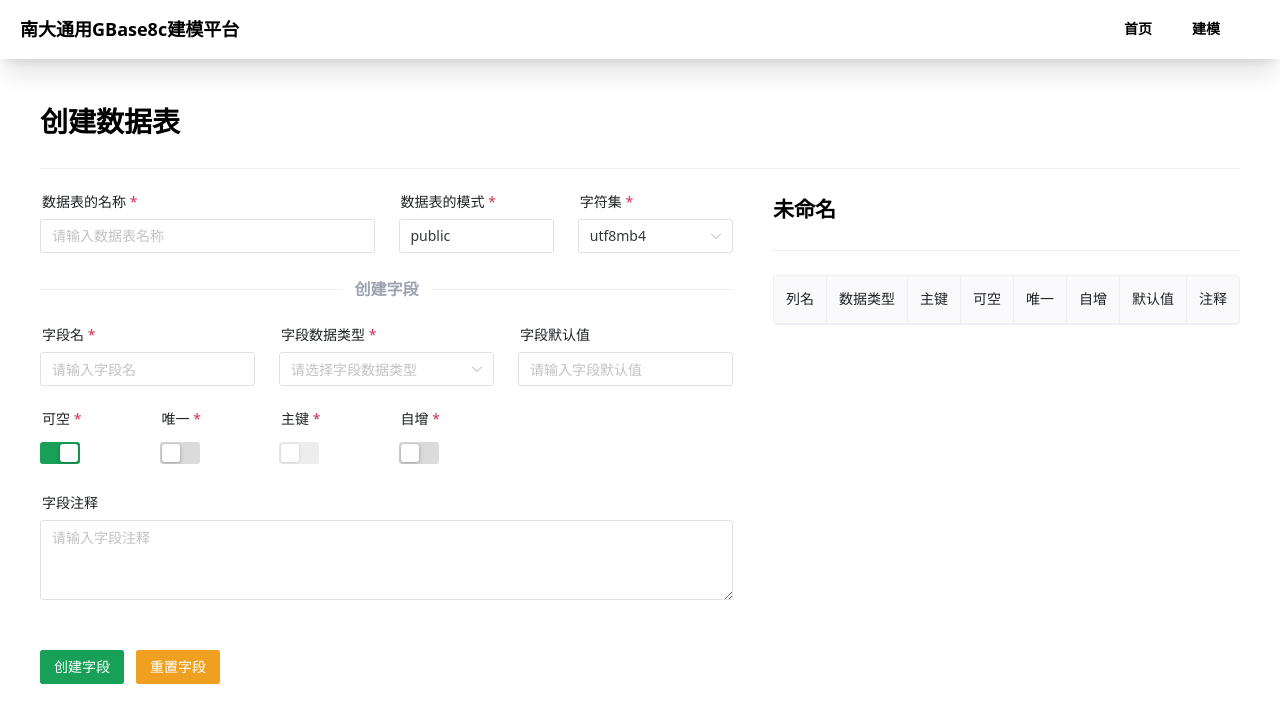
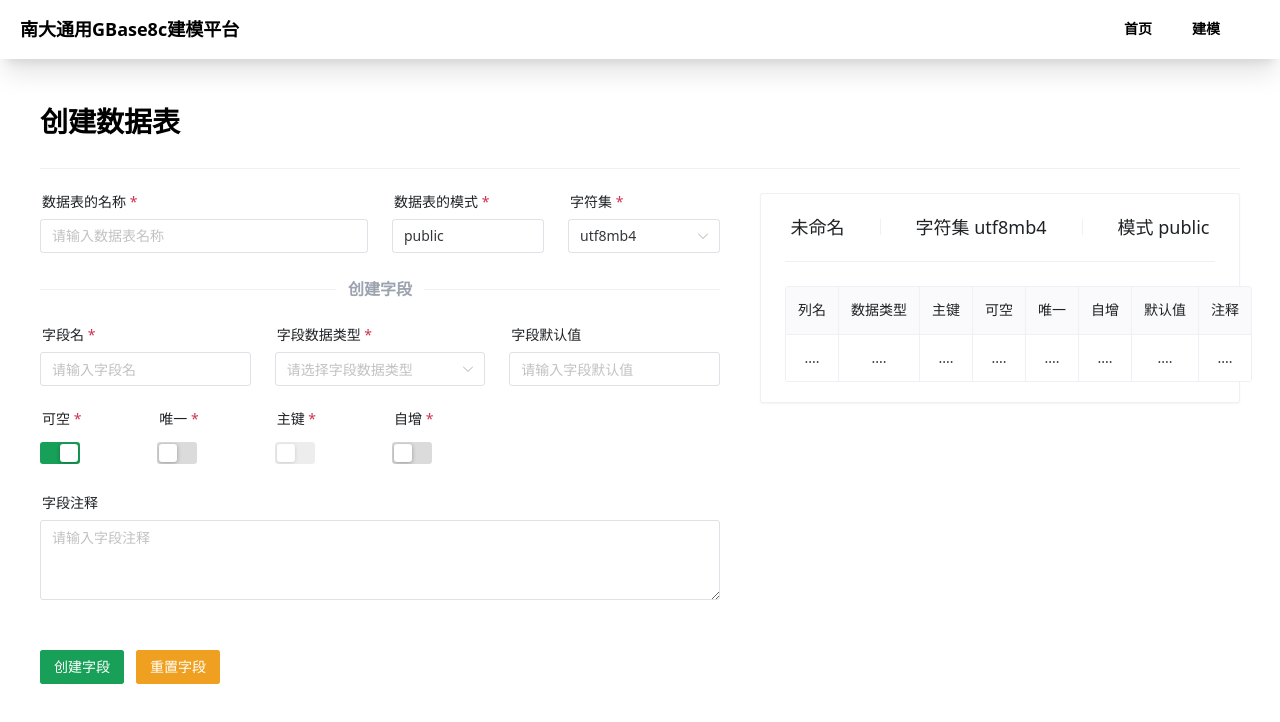
Before and after one commit to Azzellz/gbase-modeling-platform, a Vue app in the folder packages/client/: page /modeling in a window 1280 px wide. Shown: the top 722 px of the page. Built offline with nearby package versions, Linux system fonts and the light colour scheme.

Commit message:
feat(client): 封装数据表卡片组件

```diff
--- /dev/null
+++ b/packages/client/src/components/table/TableCard.vue
@@ -0,0 +1,63 @@
+<template>
+    <n-card class="shadow-sm">
+        <template #header>
+            <div class="flex justify-around items-center gap-4">
+                <span>{{ table.name || '未命名' }}</span>
+                <n-divider vertical />
+                <span>字符集 {{ table.charset }}</span>
+                <n-divider vertical />
+                <span>模式 {{ table.schema }}</span>
+            </div>
+        </template>
+        <n-divider style="margin-top: 0px" />
+        <n-table striped :single-line="false">
+            <thead>
+                <tr align="center">
+                    <th class="font-bold">列名</th>
+                    <th>数据类型</th>
+                    <th>主键</th>
+                    <th>可空</th>
+                    <th>唯一</th>
+                    <th>自增</th>
+                    <th>默认值</th>
+                    <th>注释</th>
+                </tr>
+            </thead>
+            <tbody>
+                <tr v-if="table.columns.length === 0" align="center">
+                    <td>....</td>
+                    <td>....</td>
+                    <td>....</td>
+                    <td>....</td>
+                    <td>....</td>
+                    <td>....</td>
+                    <td>....</td>
+                    <td>....</td>
+                </tr>
+                <tr v-for="column in table.columns" :key="column.name" align="center">
+                    <td>{{ column.name }}</td>
+                    <td>{{ column.type }}</td>
+                    <td>{{ column.primary ? '是' : '否' }}</td>
+                    <td>{{ column.notNull ? '否' : '是' }}</td>
+                    <td>{{ column.unique ? '是' : '否' }}</td>
+                    <td>{{ column.increments ? '是' : '否' }}</td>
+                    <td>{{ column.default || '无' }}</td>
+                    <td>
+                        <n-ellipsis style="max-width: 100px">
+                            {{ column.comment || '无' }}
+                        </n-ellipsis>
+                    </td>
+                </tr>
+            </tbody>
+        </n-table>
+    </n-card>
+</template>
+
+<script setup lang="ts">
+import type { TableCreateParams } from '@root/models'
+import { NCard, NTable, NDivider } from 'naive-ui'
+
+defineProps<{
+    table: TableCreateParams
+}>()
+</script>
--- a/packages/client/src/views/ModelingView.vue
+++ b/packages/client/src/views/ModelingView.vue
@@ -94,49 +94,20 @@
             </n-form>
             <!-- 预览 -->
             <div class="md:w-2/5">
-                <h2>{{ formModel.name || '未命名' }}</h2>
-                <n-divider></n-divider>
-                <n-table striped :single-line="false">
-                    <thead>
-                        <tr align="center">
-                            <th class="font-bold">列名</th>
-                            <th>数据类型</th>
-                            <th>主键</th>
-                            <th>可空</th>
-                            <th>唯一</th>
-                            <th>自增</th>
-                            <th>默认值</th>
-                            <th>注释</th>
-                        </tr>
-                    </thead>
-                    <tbody>
-                        <tr v-for="column in formModel.columns" :key="column.name" align="center">
-                            <td>{{ column.name }}</td>
-                            <td>{{ column.type }}</td>
-                            <td>{{ column.primary ? '是' : '否' }}</td>
-                            <td>{{ column.notNull ? '否' : '是' }}</td>
-                            <td>{{ column.unique ? '是' : '否' }}</td>
-                            <td>{{ column.increments ? '是' : '否' }}</td>
-                            <td>{{ column.default || '无' }}</td>
-                            <td>
-                                <n-ellipsis style="max-width: 100px">
-                                    {{ column.comment || '无' }}
-                                </n-ellipsis>
-                            </td>
-                        </tr>
-                    </tbody>
-                </n-table>
+                <TableCard :table="formModel"></TableCard>
             </div>
         </div>
     </main>
 </template>
 
 <script setup lang="ts">
+import TableCard from '@/components/table/TableCard.vue'
 import type { TableCreateParams } from '@root/models'
 import {
-    NForm,
     type FormInst,
     type FormRules,
+    type FormItemRule,
+    NForm,
     NInput,
     NSelect,
     NDivider,
@@ -145,11 +116,8 @@ import {
     NSwitch,
     NButton,
     NFlex,
-    type FormItemRule,
-    NEllipsis,
     useMessage,
-    useDialog,
-    NTable
+    useDialog
 } from 'naive-ui'
 import { ref } from 'vue'
 
```
